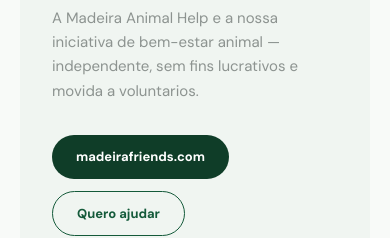
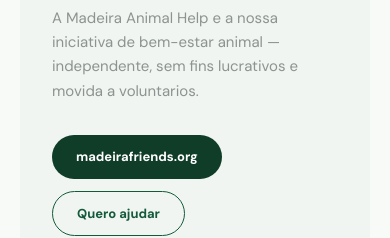
Before and after one commit to ti6xuk1y12el44/animal-madeira, a Next.js app: page /sobre in a window 390 px wide. Shown: the part 4720-4958 px from the top of the page. Built offline with nearby package versions, Linux system fonts and the light colour scheme.

Commit message:
fixed lost-found sidebar overflow on mobile

```diff
--- a/src/app/perdidos/LostFoundButtons.js
+++ b/src/app/perdidos/LostFoundButtons.js
@@ -24,7 +24,7 @@
   }
 
   return (
-    <aside className="space-y-4">
+    <aside className="space-y-4 overflow-hidden">
       <div className="rounded-2xl bg-green-800 p-6 text-white">
         <h3 className="font-display text-sm font-bold">Perdi o meu animal</h3>
         <p className="mt-2 text-[13px] text-white/45">
--- a/src/app/sobre/page.js
+++ b/src/app/sobre/page.js
@@ -189,8 +189,8 @@
               A Madeira Animal Help e a nossa iniciativa de bem-estar animal — independente, sem fins lucrativos e movida a voluntarios.
             </p>
             <div className="mt-8 flex flex-wrap gap-3">
-              <a href="https://madeirafriends.com" target="_blank" rel="noopener noreferrer" className="rounded-full bg-green-800 px-6 py-3 text-[13px] font-semibold text-white transition hover:bg-green-700">
-                madeirafriends.com
+              <a href="https://madeirafriends.org" target="_blank" rel="noopener noreferrer" className="rounded-full bg-green-800 px-6 py-3 text-[13px] font-semibold text-white transition hover:bg-green-700">
+                madeirafriends.org
               </a>
               <Link href="/voluntariar" className="rounded-full border border-green-700 px-6 py-3 text-[13px] font-semibold text-green-700 transition hover:bg-green-800 hover:text-white">
                 Quero ajudar
```
